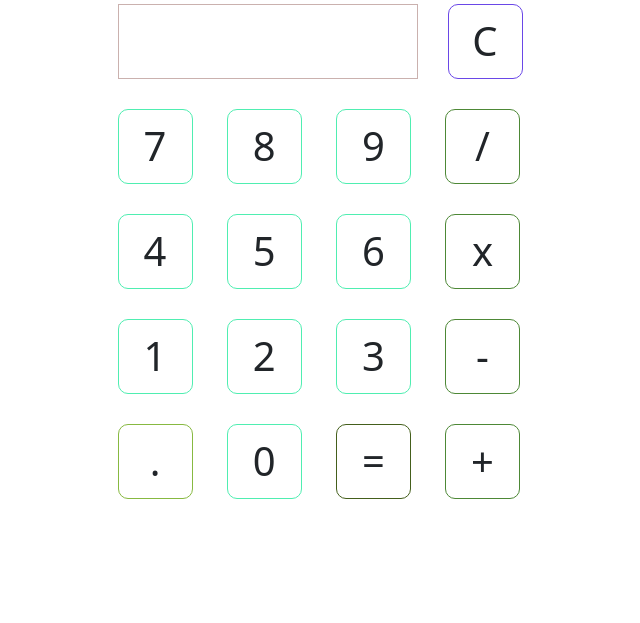
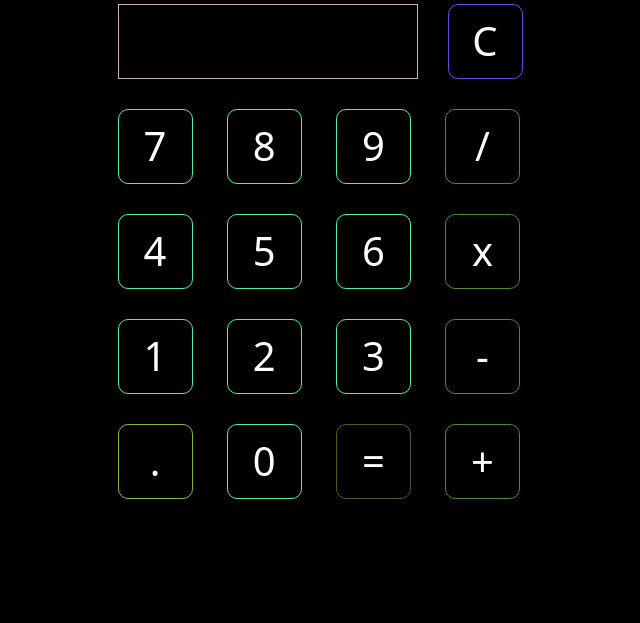
Before and after one commit to matiasnelli/calculator, a plain HTML site: page index.html in a window 1280 px wide. Shown: the part 177-800 px from the top of the page, without its empty margins (320-960 px from the left). Drawn offline with nearby package versions, Linux system fonts and the light colour scheme.

Commit message:
change to dark mode
modify background color and font color

```diff
--- a/styles.css
+++ b/styles.css
@@ -5,6 +5,7 @@ body {
     flex-direction: column;
     width: 100vw;
     height: 100vh;
+    background-color: black;
 }
 
 .btn {
@@ -12,6 +13,7 @@ body {
     width: 75px;
     margin: 15px;
     font-size: 40px;
+    color: white;
 }
 
 .number {
@@ -64,6 +66,7 @@ body {
     justify-content: center;
     align-items: center;
     flex-direction: row;
+    color:white;
 }
 
 .screen{
@@ -75,7 +78,6 @@ body {
     flex-direction: column;
     justify-self: flex-end;
     align-items: flex-end;
-
 }
 
 .previous {
```
